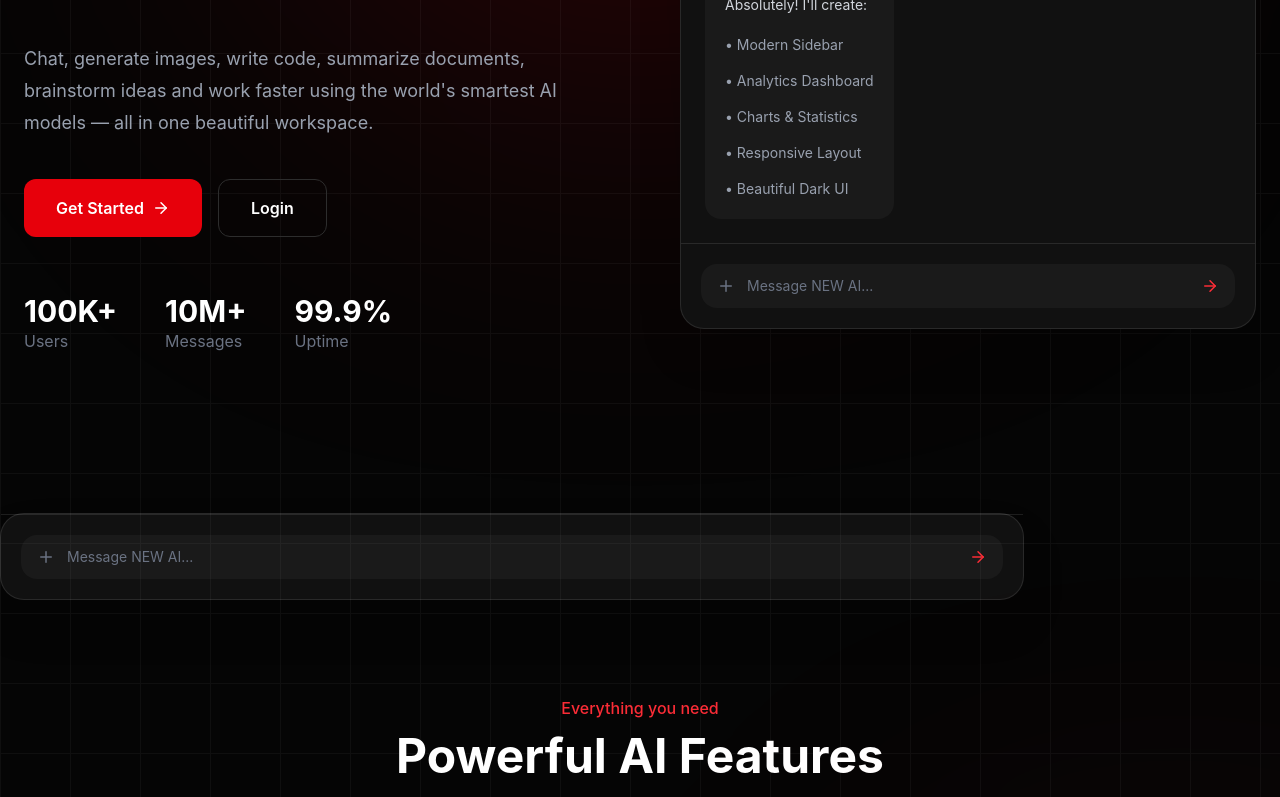
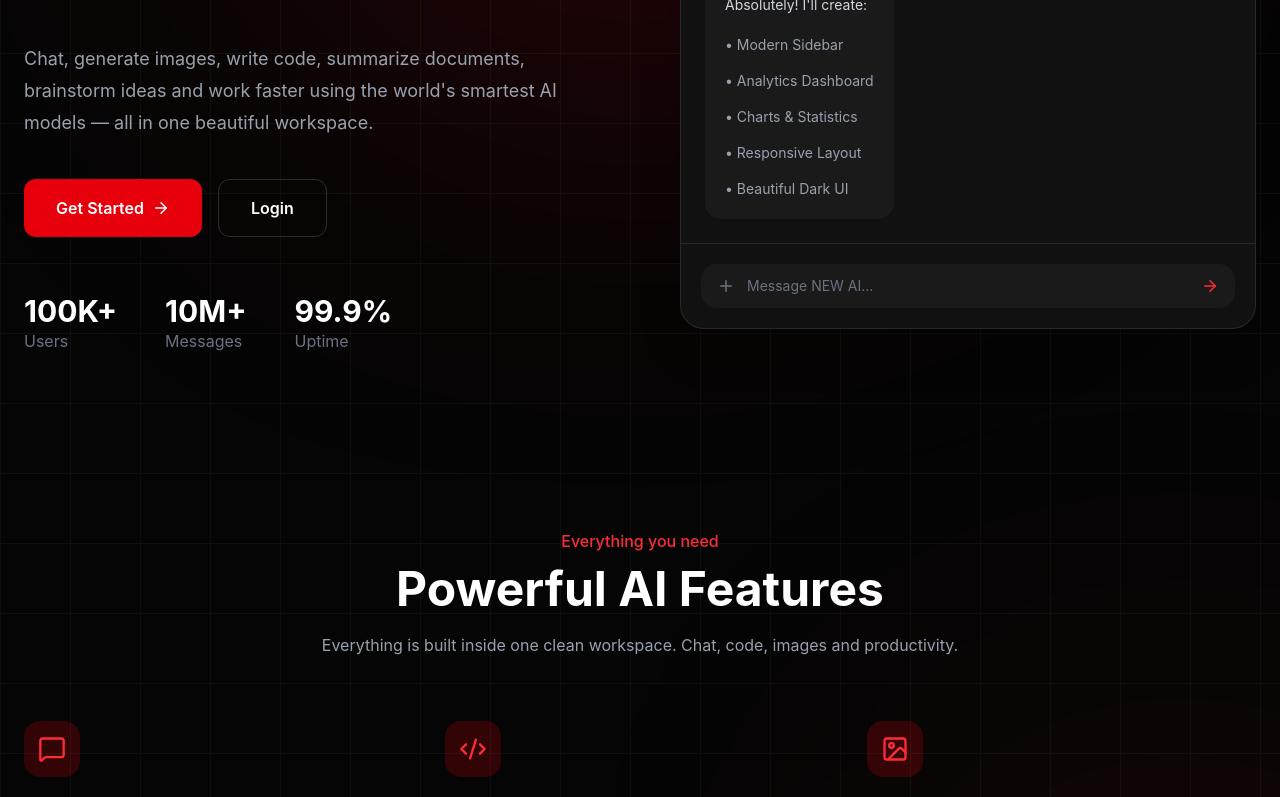
Before and after one commit to Prashant-dhi/Insane-AI-, a React (Vite) app: page / in a window 1280 px wide. Shown: the part 367-1164 px from the top of the page. Built offline with nearby package versions, Linux system fonts and the light colour scheme; no server answers.

Commit message:
updated Hero , vite.config.js

```diff
--- a/src/components/landing/Hero.jsx
+++ b/src/components/landing/Hero.jsx
@@ -237,46 +237,6 @@ export default function Hero() {
       </div>
     </section>
 
-            {/* AI Chat Preview */}
-
-        <motion.div
-          initial={{ opacity: 0, y: 40 }}
-          animate={{ opacity: 1, y: 0 }}
-          transition={{ delay: 0.3 }}
-          className="mt-20 w-full max-w-5xl rounded-3xl border border-white/10 bg-[#111111] shadow-2xl"
-        >
-
-          {/* Header */}
-
-
-          {/* Input */}
-
-          <div className="border-t border-white/10 p-5">
-
-            <div className="flex items-center rounded-2xl bg-[#1a1a1a] px-4 py-3">
-
-              <Plus
-                size={18}
-                className="text-gray-500"
-              />
-
-              <input
-                disabled
-                placeholder="Message NEW AI..."
-                className="flex-1 bg-transparent px-3 text-sm outline-none placeholder:text-gray-500"
-              />
-
-              <ArrowRight
-                size={18}
-                className="text-red-500"
-              />
-
-            </div>
-
-          </div>
-
-        </motion.div>
-
       {/* Features */}
 
       <section className="py-24">
--- a/vite.config.js
+++ b/vite.config.js
@@ -1,10 +1,7 @@
-import { defineConfig } from "vite";
-import react from "@vitejs/plugin-react";
+import { defineConfig } from 'vite'
+import react from '@vitejs/plugin-react'
+import tailwindcss from '@tailwindcss/vite'
 
 export default defineConfig({
-  plugins: [react],
-
-  build: {
-    chunkSizeWarningLimit: 1000,
-  },
-});
+  plugins: [react(), tailwindcss()],
+})
```
